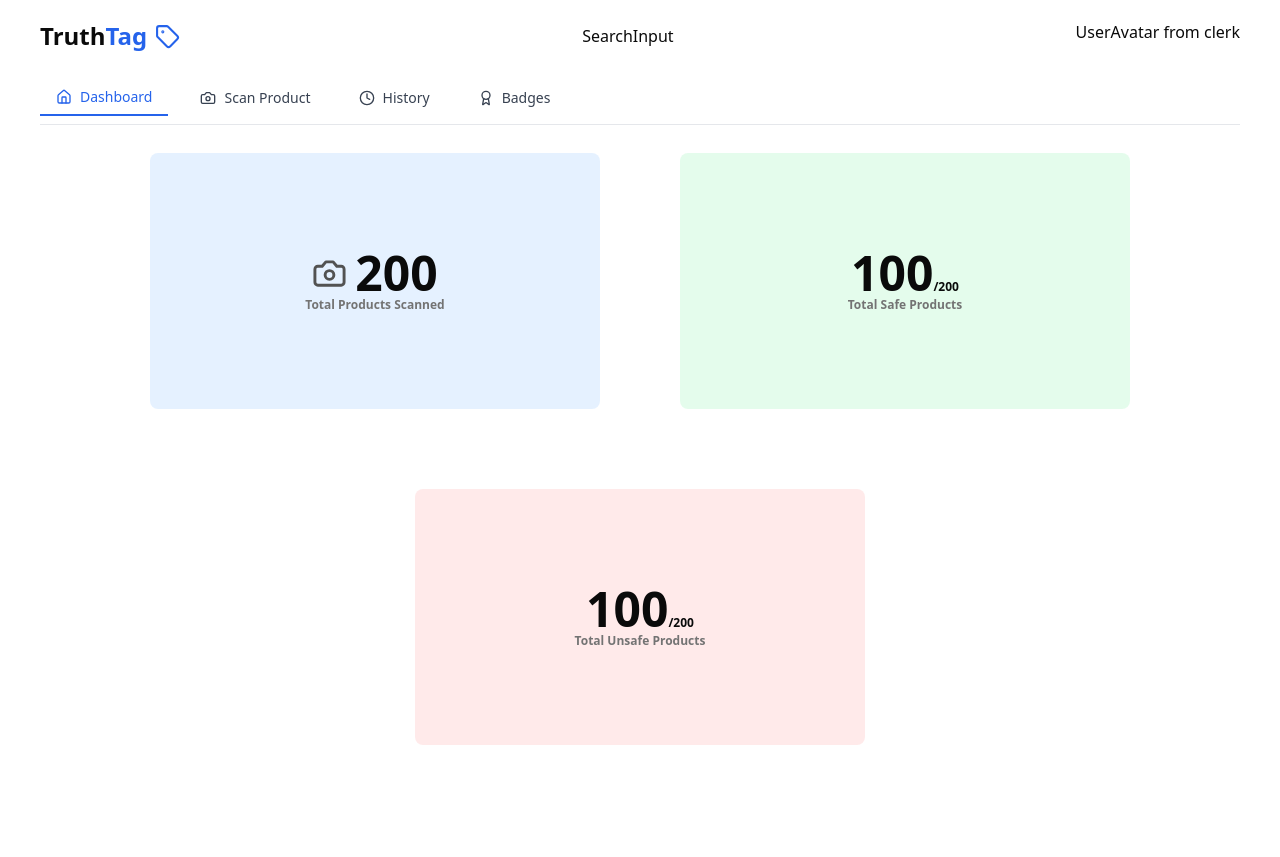
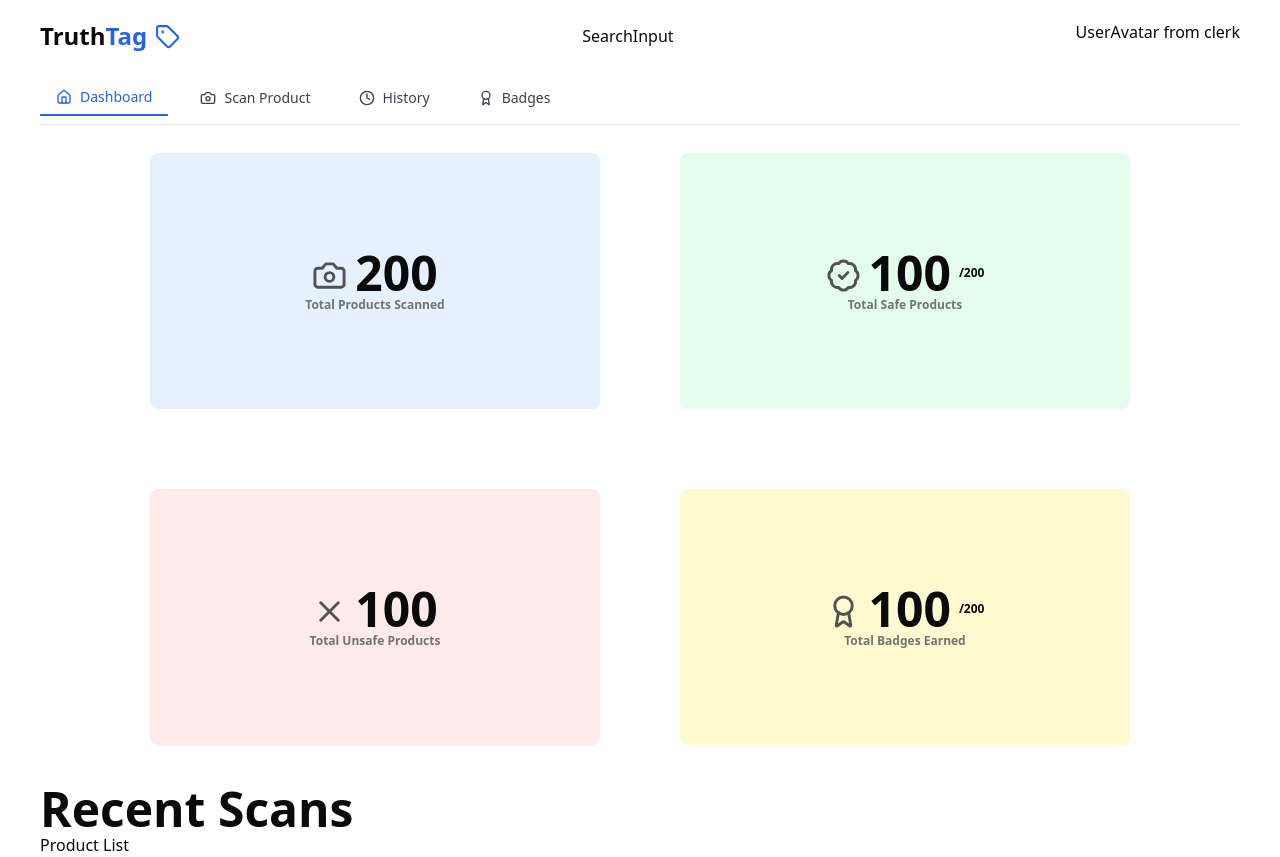
Before and after one commit to Arman6117/TruthTag, a Next.js app: page / in a window 1280 px wide. Before the commit the page ends 800 px from the top, so only its background shows below. Built offline with nearby package versions, Linux system fonts and the light colour scheme.

Commit message:
add Dashboard component enhancements; include new icons and recent scans section

```diff
--- a/app/(home)/_components/dashboard.tsx
+++ b/app/(home)/_components/dashboard.tsx
@@ -1,32 +1,55 @@
 import React from "react";
 import DashBoardCard from "./dashboard-card";
-import { LucideCamera } from "lucide-react";
+import {
+  AwardIcon,
+  BadgeCheckIcon,
+  Cross,
+  CrossIcon,
+  LucideCamera,
+  SquareCheckBig,
+  UtensilsCrossedIcon,
+  XIcon,
+} from "lucide-react";
 
 const Dashboard = () => {
   return (
-    <div className="flex flex-col  ">
+    <div className="flex flex-col gap-10 ">
       <div className="flex md:flex-row flex-col flex-wrap  max-w-[2000px] xl:justify-center justify-between md:gap-6 xl:gap-20 gap-16 ">
         <DashBoardCard className="bg-blue-200/40">
           <span className="text-5xl flex gap-2 items-center ">
-
-            <LucideCamera size={35} className="text-neutral-600" />
+            <LucideCamera size={35} className="text-neutral-600 mt-1" />
             200
           </span>
 
           <h1 className="text-xs text-neutral-500">Total Products Scanned</h1>
         </DashBoardCard>
         <DashBoardCard className="bg-green-200/40">
-          <span className="text-5xl">
-            100<span className="text-xs">/200</span>
+          <span className="text-5xl flex gap-2 items-center">
+            <BadgeCheckIcon size={35} className="text-neutral-600 mt-1" /> 100
+            <span className="text-xs">/200</span>
           </span>
           <h1 className="text-xs text-neutral-500">Total Safe Products</h1>
         </DashBoardCard>
         <DashBoardCard className="bg-red-200/40">
-          <span className="text-5xl">
-            100<span className="text-xs">/200</span>
+          <span className="text-5xl flex gap-2 items-center">
+            <XIcon size={35} className="text-neutral-600 mt-1" />
+            100
           </span>
           <h1 className="text-xs text-neutral-500">Total Unsafe Products</h1>
         </DashBoardCard>
+        <DashBoardCard className="bg-yellow-200/40">
+          <span className="text-5xl flex gap-2 items-center">
+            <AwardIcon size={35} className="text-neutral-600 mt-1" /> 100
+            <span className="text-xs">/200</span>
+          </span>
+          <h1 className="text-xs text-neutral-500">Total Badges Earned</h1>
+        </DashBoardCard>
+      </div>
+      <div className="flex flex-col">
+        <h1 className="text-5xl font-bold">Recent Scans</h1>
+        <div className="">
+          Product List
+        </div>
       </div>
     </div>
   );
```
